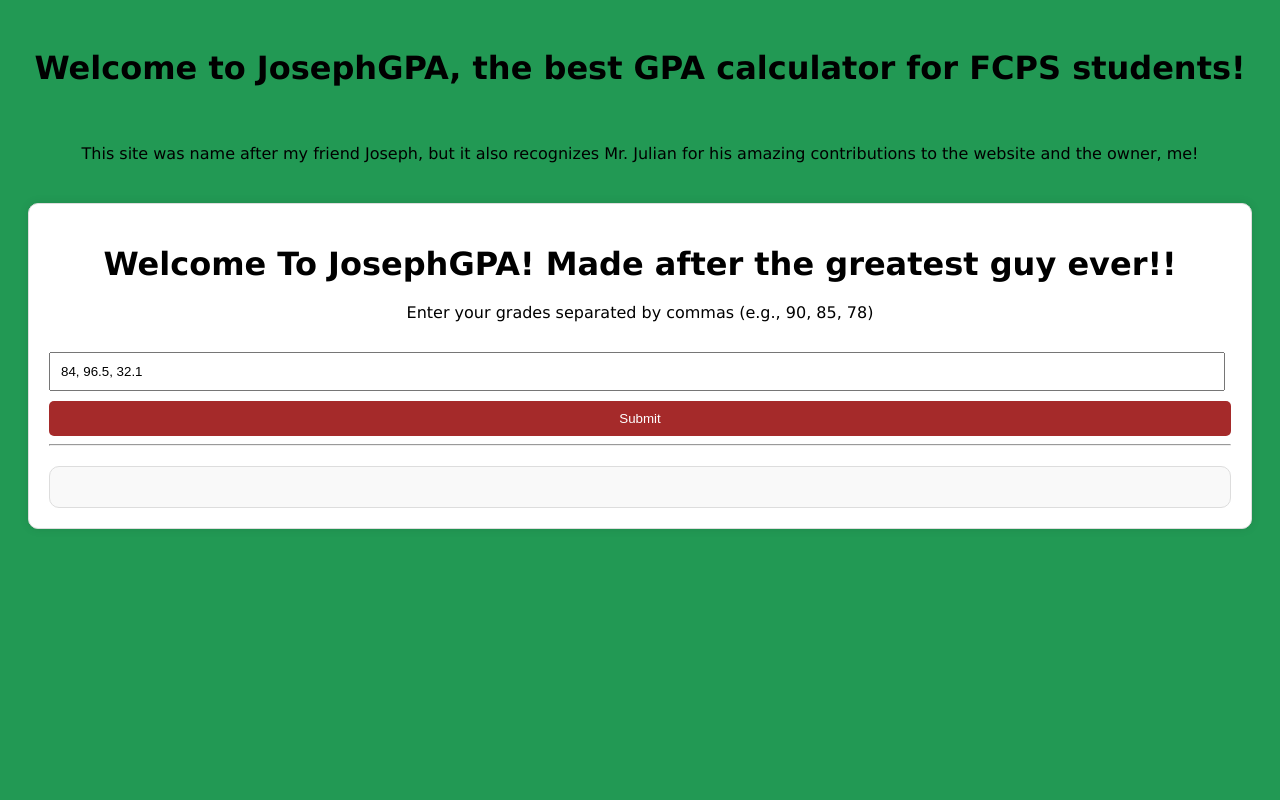
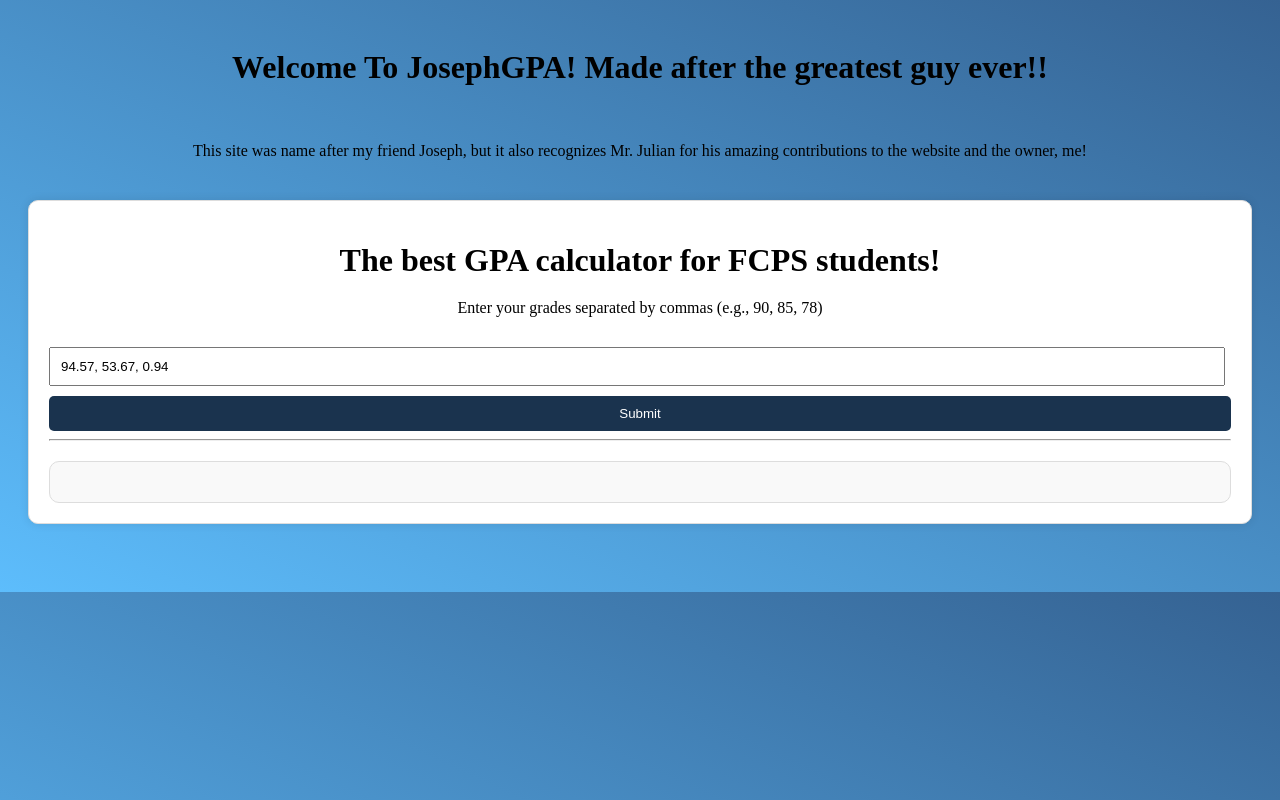
Before and after one commit to lthomp079/JosephGPA, a Flask app: page / in a window 1280 px wide. Run offline with Flask 3, Linux system fonts and the light colour scheme.

Commit message:
Update index.html

```diff
--- a/templates/index.html
+++ b/templates/index.html
@@ -15,9 +15,9 @@
 	<link rel="icon" type="image/x-icon" href="https://i.ibb.co/j67KpYg/download-removebg-preview.png">
       <style>
       body {
-        font-family: "lucida sans unicode", "lucida grande", sans-serif;
+        font-family: 'Times New Roman', serif;
         padding: 20px;
-        background: #229954;
+        background-image: linear-gradient(to left bottom, #356292, #5DBDFC);
       }
       .container {
         margin: 40px auto;
@@ -46,14 +46,14 @@
         width: 97.5%;
       }
       button {
-        background: brown;
-        color: #fff;
+        background: #1A334E;;
+        color: #FFF;
         border: none;
         border-radius: 5px;
         cursor: pointer;
       }
       button:hover {
-        background: brown;
+        background: #2B7398;
       }
       #result {
         margin-top: 20px;
@@ -75,27 +75,24 @@
    </style>
 </head>
 <body>
-   <h1 style="text-align: center">Welcome to JosephGPA, the best GPA calculator for FCPS students!</h1><br>
+   <h1 style="text-align: center">Welcome To JosephGPA! Made after the greatest guy ever!!</h1><br>
    <p style="text-align: center">This site was name after my friend Joseph, but it also recognizes Mr. Julian for his amazing contributions to the website and the owner, me!</p1>
    <div class="container">
-      <h1>Welcome To JosephGPA! Made after the greatest guy ever!!</h1>
+      <h1>The best GPA calculator for FCPS students!</h1>
       <p>Enter your grades separated by commas (e.g., 90, 85, 78)</p>
-      <input type="text" id="grades" placeholder="Enter grades here" value="84, 96.5, 32.1">
+      <input type="text" id="grades" placeholder="Enter grades here" value="{grades1}">
       <button id="submit">Submit</button>
       <hr>
       <div id="result"></div>
    </div>
 
    <script>
-
+  let grades1 = (Math.random() * 101).toFixed(2);
+  let grades2 = (Math.random() * 101).toFixed(2);
+  let grades3 = (Math.random() * 101).toFixed(2);
+  document.getElementById('grades').value = grades1 + ", " + grades2 + ", " + grades3;
 	document.getElementById('submit').addEventListener('click', function() {
         const grades = document.getElementById('grades').value;
-        /*
-        let slopebool = grades.includes("hawks");
-        if (slopebool == true) {
-        window.open("/hawks");
-        }
-	      */
         fetch('/submit', {
            method: 'POST',
            headers: {
```
